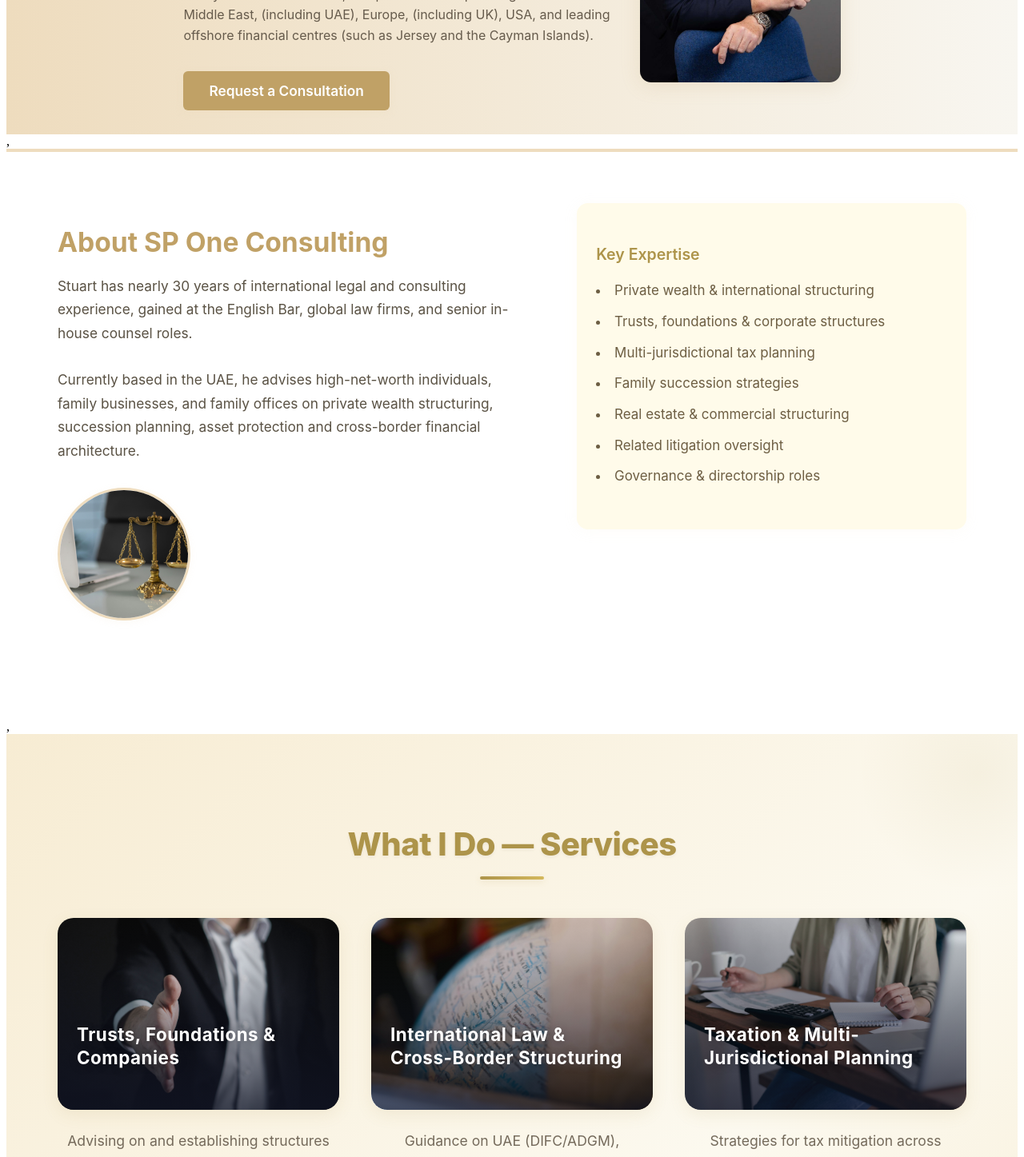
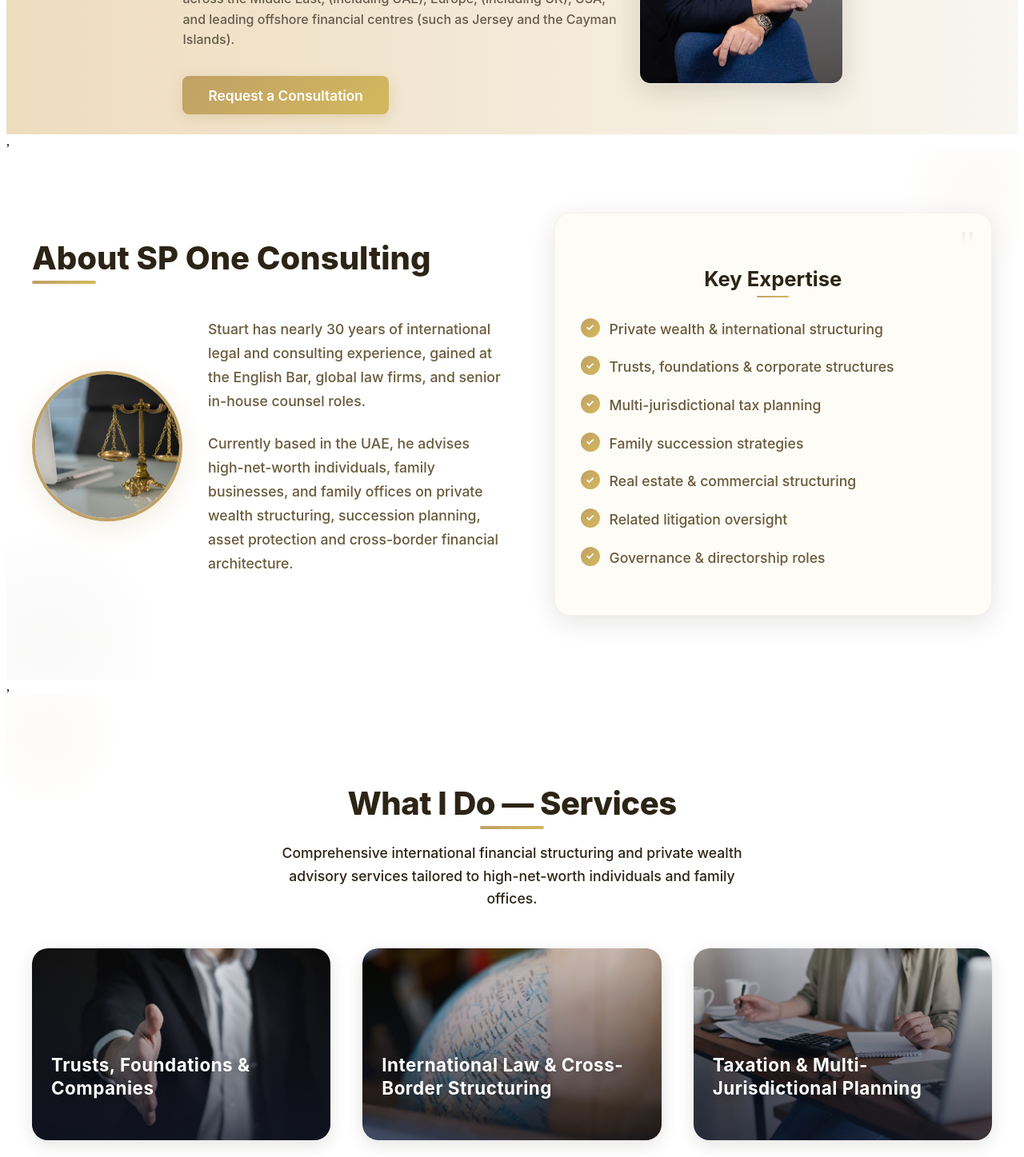
Before and after one commit to rahulSengupta01/lawyer, a React (Vite) app: page / in a window 1280 px wide. Shown: the part 340-1787 px from the top of the page at 80% size. Built offline with nearby package versions, Linux system fonts and the light colour scheme.

Commit message:
last changes

```diff
--- a/src/components/AboutSection.jsx
+++ b/src/components/AboutSection.jsx
@@ -26,100 +26,210 @@
   const width = useWindowWidth();
   const isMobile = width < 700;
 
+  const sand = '#c0a166';
+  const background = '#ffffff';
+  const textDark = '#2c2415';
+  const textLight = '#695a3c';
+
   return (
     <section
       style={{
-        background: '#fff',
-        padding: isMobile ? '2rem 4vw' : '4rem 5vw',
-        borderTop: '4px solid #eedcbe',
-        fontFamily: 'Inter, Poppins, sans-serif',
-        minHeight: '480px',
-        marginBottom: '2rem',
+        background,
+        padding: isMobile ? '3rem 1.5rem' : '5rem 0',
+        fontFamily: 'Inter, Poppins, serif',
+        width: '100%',
+        position: 'relative',
+        overflow: 'hidden'
       }}
     >
+      {/* Background decorations */}
+      <div style={{
+        position: 'absolute',
+        top: isMobile ? '-30px' : '-50px',
+        right: isMobile ? '-30px' : '-50px',
+        width: isMobile ? '120px' : '200px',
+        height: isMobile ? '120px' : '200px',
+        background: 'radial-gradient(circle, rgba(192,161,102,0.05) 0%, rgba(192,161,102,0) 70%)',
+        borderRadius: '50%'
+      }} />
+
+      <div style={{
+        position: 'absolute',
+        bottom: isMobile ? '-70px' : '-100px',
+        left: isMobile ? '-70px' : '-100px',
+        width: isMobile ? '180px' : '300px',
+        height: isMobile ? '180px' : '300px',
+        background: 'radial-gradient(circle, rgba(44,36,21,0.03) 0%, rgba(44,36,21,0) 70%)',
+        borderRadius: '50%'
+      }} />
+
       <div
         style={{
           display: 'flex',
           flexDirection: isMobile ? 'column' : 'row',
-          alignItems: isMobile ? 'flex-start' : 'flex-start',
+          alignItems: isMobile ? 'center' : 'flex-start',
           justifyContent: 'center',
           maxWidth: '1200px',
           margin: '0 auto',
-          gap: isMobile ? '1.7rem' : '3vw',
+          padding: '0 2vw',
+          gap: isMobile ? '2.5rem' : '4rem',
+          position: 'relative',
+          zIndex: 2
         }}
       >
         {/* Left - Profile narrative */}
         <div style={{
-          flex: isMobile ? undefined : '1 1 52%',
-          minWidth: '240px',
-          marginRight: isMobile ? '0' : '2vw',
-          width: isMobile ? '100%' : undefined,
-          textAlign: isMobile ? 'center' : 'left'
+          flex: '1 1 55%',
+          textAlign: isMobile ? 'center' : 'left',
+          display: 'flex',
+          flexDirection: 'column',
+          alignItems: isMobile ? 'center' : 'flex-start'
         }}>
           <h2 style={{
-            fontSize: isMobile ? '1.28rem' : '2.1rem',
-            fontWeight: '700',
-            marginBottom: isMobile ? '1.1rem' : '1.25rem',
-            color: '#c0a166',
+            fontSize: isMobile ? '1.9rem' : '2.5rem',
+            fontWeight: '800',
+            marginBottom: isMobile ? '1.5rem' : '2rem',
+            color: textDark,
+            lineHeight: '1.2',
+            position: 'relative',
+            width: '100%'
           }}>
             About SP One Consulting
+            <span style={{
+              position: 'absolute',
+              bottom: '-8px',
+              left: isMobile ? '50%' : '0',
+              transform: isMobile ? 'translateX(-50%)' : 'none',
+              width: '80px',
+              height: '4px',
+              background: 'linear-gradient(90deg, #c0a166, #d4b85c)',
+              borderRadius: '2px'
+            }}></span>
           </h2>
-          <p style={{
-            fontSize: isMobile ? '1rem' : '1.08rem',
-            color: '#5a5244',
-            lineHeight: '1.7',
-            marginBottom: isMobile ? '1.4rem' : '2rem',
+
+          <div style={{
+            display: 'flex',
+            flexDirection: isMobile ? 'column' : 'row',
+            alignItems: 'center',
+            gap: isMobile ? '1.5rem' : '2rem',
+            width: '100%'
           }}>
-            Stuart has nearly 30 years of international legal and consulting experience, gained at the
-English Bar, global law firms, and senior in-house counsel roles.<br /><br />
-            Currently based in the
-UAE, he advises high-net-worth individuals, family businesses, and family offices on
-private wealth structuring, succession planning, asset protection and cross-border financial
-architecture.
-          </p>
             <img
               src={lawAboutImage}
               alt="About SP One Consulting Portrait"
               style={{
-              width: isMobile ? '135px' : '160px',
-              height: isMobile ? '135px' : '160px',
+                width: isMobile ? '140px' : '180px',
+                height: isMobile ? '140px' : '180px',
                 objectFit: 'cover',
                 borderRadius: '50%',
-              border: '3px solid #eedcbe',
-              boxShadow: '0 2px 10px rgba(224, 202, 158, 0.09)',
-              marginBottom: isMobile ? '1.1rem' : '1.5rem',
+                border: `4px solid ${sand}`,
+                boxShadow: '0 8px 32px rgba(192, 161, 102, 0.2)',
+                flexShrink: 0
               }}
             />
+
+            <div>
+              <p style={{
+                fontSize: isMobile ? '1rem' : '1.1rem',
+                color: textLight,
+                lineHeight: '1.7',
+                marginBottom: isMobile ? '1rem' : '1.5rem',
+                fontWeight: '500',
+                textAlign: isMobile ? 'center' : 'left'
+              }}>
+                Stuart has nearly 30 years of international legal and consulting experience, gained at the
+                English Bar, global law firms, and senior in-house counsel roles.
+              </p>
+              <p style={{
+                fontSize: isMobile ? '1rem' : '1.1rem',
+                color: textLight,
+                lineHeight: '1.7',
+                fontWeight: '500',
+                textAlign: isMobile ? 'center' : 'left'
+              }}>
+                Currently based in the UAE, he advises high-net-worth individuals, family businesses, and family offices on
+                private wealth structuring, succession planning, asset protection and cross-border financial
+                architecture.
+              </p>
             </div>
+          </div>
+        </div>
+
         {/* Right - Expertise bullets */}
         <div style={{
-          flex: isMobile ? undefined : '1 1 39%',
-          background: '#fffbea',
-          borderRadius: '14px',
-          padding: isMobile ? '1.1rem 1rem' : '2rem 1.5rem',
-          boxShadow: '0 2px 18px #eedcbe19',
-          minWidth: '180px',
-          width: isMobile ? '100%' : undefined
+          flex: '1 1 45%',
+          background: '#fefcf7',
+          borderRadius: '20px',
+          padding: isMobile ? '2rem 1.5rem' : '2.5rem 2rem',
+          boxShadow: '0 8px 32px rgba(44, 36, 21, 0.12)',
+          border: '1px solid #f5f2eb',
+          position: 'relative'
         }}>
+          {/* Decorative quote mark */}
+          <div style={{
+            position: 'absolute',
+            top: '15px',
+            right: '20px',
+            fontSize: '3rem',
+            color: sand,
+            opacity: 0.1,
+            fontFamily: 'serif',
+            lineHeight: 1
+          }}>"</div>
+
           <h3 style={{
-            fontSize: isMobile ? '1rem' : '1.22rem',
-            color: '#ad944a',
-            fontWeight: '600',
-            marginBottom: isMobile ? '0.8rem' : '1.1rem',
-            textAlign: isMobile ? 'center' : 'left'
+            fontSize: isMobile ? '1.4rem' : '1.6rem',
+            color: textDark,
+            fontWeight: '700',
+            marginBottom: isMobile ? '1.5rem' : '2rem',
+            textAlign: 'center',
+            position: 'relative'
           }}>
             Key Expertise
+            <span style={{
+              position: 'absolute',
+              bottom: '-8px',
+              left: '50%',
+              transform: 'translateX(-50%)',
+              width: '40px',
+              height: '2px',
+              background: 'linear-gradient(90deg, #c0a166, #d4b85c)',
+              borderRadius: '1px'
+            }}></span>
           </h3>
+
           <ul style={{
-            color: '#6d5e43',
-            fontSize: isMobile ? '0.95rem' : '1.06rem',
-            listStyle: 'disc inside',
-            lineHeight: isMobile ? '1.75' : '2',
-            paddingLeft: '0'
+            color: textLight,
+            fontSize: isMobile ? '1rem' : '1.1rem',
+            listStyle: 'none',
+            lineHeight: '1.8',
+            paddingLeft: '0',
+            margin: 0
           }}>
             {expertiseList.map((item, idx) => (
-              <li key={idx} style={{ marginBottom: isMobile ? '0.15rem' : '0.3rem' }}>
-                {item}
+              <li key={idx} style={{
+                marginBottom: isMobile ? '0.8rem' : '1rem',
+                display: 'flex',
+                alignItems: 'flex-start',
+                gap: '0.75rem'
+              }}>
+                <div style={{
+                  background: 'linear-gradient(135deg, #c0a166, #d4b85c)',
+                  color: '#ffffff',
+                  borderRadius: '50%',
+                  width: '24px',
+                  height: '24px',
+                  display: 'flex',
+                  alignItems: 'center',
+                  justifyContent: 'center',
+                  fontWeight: '700',
+                  fontSize: '0.8rem',
+                  flexShrink: 0,
+                  marginTop: '2px'
+                }}>
+                  ✓
+                </div>
+                <span style={{ fontWeight: '500' }}>{item}</span>
               </li>
             ))}
           </ul>
--- a/src/components/HeroSection.jsx
+++ b/src/components/HeroSection.jsx
@@ -27,7 +27,7 @@
         justifyContent: 'center',
         padding: isMobile ? '2rem 5vw 2.5rem 5vw' : '0 5vw',
         flexDirection: isMobile ? 'column' : 'row',
-        fontFamily: 'Inter, Poppins, sans-serif'
+        fontFamily: 'Inter, Poppins, serif'
       }}
     >
       <div
@@ -53,7 +53,10 @@
             style={{
               fontSize: isMobile ? '2.2rem' : '3.8rem',
               marginBottom: isMobile ? '0.7rem' : '1rem',
-              fontWeight: '700'
+              fontWeight: '800',
+              color: '#2c2415',
+              lineHeight: '1.1',
+              letterSpacing: '-0.5px'
             }}
           >
             SP One Consulting
@@ -61,9 +64,9 @@
           <h2
             style={{
               fontSize: isMobile ? '1.09rem' : '1.28rem',
-              fontWeight: '500',
+              fontWeight: '600',
               marginBottom: isMobile ? '0.6rem' : '0.8rem',
-              color: '#705d3c'
+              color: '#695a3c'
             }}
           >
             Specialists in International Financial Structuring
@@ -73,7 +76,8 @@
               marginBottom: isMobile ? '1.3rem' : '2rem',
               color: '#665b4c',
               lineHeight: '1.6',
-              fontSize: isMobile ? '0.95rem' : '1rem'
+              fontSize: isMobile ? '0.95rem' : '1rem',
+              fontWeight: '500'
             }}
           >
             Providing expert cross-border advisory services on trusts, foundations, family business
@@ -85,14 +89,25 @@
             href="#contact"
             style={{
               display: 'inline-block',
-              background: '#c0a166',
+              background: 'linear-gradient(135deg, #c0a166, #d4b85c)',
               color: 'white',
               fontWeight: '600',
               padding: isMobile ? '0.7rem 1.4rem' : '0.85rem 2rem',
-              borderRadius: '6px',
+              borderRadius: '8px',
               textDecoration: 'none',
-              boxShadow: '0 2px 10px #eedcbe59',
-              fontSize: isMobile ? '1rem' : '1.08rem'
+              boxShadow: '0 4px 16px rgba(192, 161, 102, 0.3)',
+              fontSize: isMobile ? '1rem' : '1.08rem',
+              border: 'none',
+              cursor: 'pointer',
+              transition: 'transform 0.2s ease, box-shadow 0.2s ease'
+            }}
+            onMouseOver={(e) => {
+              e.target.style.transform = 'translateY(-2px)';
+              e.target.style.boxShadow = '0 6px 20px rgba(192, 161, 102, 0.4)';
+            }}
+            onMouseOut={(e) => {
+              e.target.style.transform = 'translateY(0)';
+              e.target.style.boxShadow = '0 4px 16px rgba(192, 161, 102, 0.3)';
             }}
           >
             Request a Consultation
@@ -116,10 +131,10 @@
               objectFit: isMobile ? 'contain' : 'cover',
               objectPosition: 'top center',
               borderRadius: '14px',
-    boxShadow: '0 4px 24px rgba(192, 161, 102, 0.18)',
+              boxShadow: '0 8px 32px rgba(44, 36, 21, 0.15)',
+              border: '1px solid #f0ece3'
             }}
           />
-
         </div>
       </div>
     </section>
--- a/src/components/ServiceSection.jsx
+++ b/src/components/ServiceSection.jsx
@@ -60,6 +60,10 @@
 const ServiceCard = ({ service, isMobile }) => {
   const [hover, setHover] = useState(false);
 
+  const sand = '#c0a166';
+  const textDark = '#2c2415';
+  const textLight = '#695a3c';
+
   return (
     <div
       style={{
@@ -86,8 +90,8 @@
           cursor: 'pointer',
           marginBottom: isMobile ? '0.8rem' : '1.5rem',
           boxShadow: hover
-            ? '0 12px 32px rgba(173, 148, 74, 0.25)'
-            : '0 6px 20px rgba(173, 148, 74, 0.12)',
+            ? '0 12px 32px rgba(192, 161, 102, 0.25)'
+            : '0 6px 20px rgba(44, 36, 21, 0.12)',
           transition: 'all 0.4s cubic-bezier(0.25, 0.46, 0.45, 0.94)',
           transform: hover ? 'translateY(-8px)' : 'translateY(0)',
         }}
@@ -125,7 +129,7 @@
             position: 'absolute',
             inset: 0,
             borderRadius: isMobile ? '14px' : '20px',
-            border: hover ? '2px solid rgba(173, 148, 74, 0.4)' : '2px solid transparent',
+            border: hover ? '2px solid rgba(192, 161, 102, 0.4)' : '2px solid transparent',
             zIndex: 2,
             transition: 'border-color 0.3s ease',
           }}
@@ -163,7 +167,7 @@
                 display: 'block',
                 width: hover ? (isMobile ? '40px' : '60px') : '0px',
                 height: '3px',
-                background: 'linear-gradient(90deg, #ad944a, #d4b85c)',
+                background: 'linear-gradient(90deg, #c0a166, #d4b85c)',
                 margin: isMobile ? '6px 0 0 0' : '12px 0 0 0',
                 transition: 'all 0.4s cubic-bezier(0.34, 1.56, 0.64, 1)',
                 borderRadius: '2px',
@@ -182,7 +186,7 @@
             right: '20px',
             width: '36px',
             height: '36px',
-            background: 'rgba(173, 148, 74, 0.9)',
+            background: 'rgba(192, 161, 102, 0.9)',
             borderRadius: '50%',
             display: 'flex',
             alignItems: 'center',
@@ -203,12 +207,12 @@
       <div
         style={{
           fontSize: isMobile ? '1rem' : '1.1rem',
-          color: '#665b4c',
+          color: textLight,
           textAlign: 'center',
           lineHeight: '1.7',
           padding: isMobile ? '0 2px' : '0 10px',
           maxWidth: isMobile ? '100%' : '360px',
-          fontWeight: '400',
+          fontWeight: '500',
           opacity: hover ? 1 : 0.9,
           margin: isMobile ? '0 auto' : undefined,
           transform: hover ? 'translateY(-2px)' : 'translateY(0)',
@@ -224,72 +228,94 @@
   const width = useWindowWidth();
   const isMobile = width < 700;
 
+  const sand = '#c0a166';
+  const textDark = '#2c2415';
+  const background = '#ffffff';
+
   return (
     <section
       style={{
-        background: 'linear-gradient(135deg, #f7ecd3 0%, #fcf9ef 50%, #f5e8c8 100%)',
-        padding: isMobile ? '2rem 1.5vw' : '5rem 5vw',
-        fontFamily: 'Inter, Poppins, sans-serif',
-        marginBottom: '3rem',
+        background,
+        padding: isMobile ? '3rem 1.5rem' : '5rem 0',
+        fontFamily: 'Inter, Poppins, serif',
+        width: '100%',
         position: 'relative',
-        overflow: 'hidden',
+        overflow: 'hidden'
       }}
     >
-      {/* Decorative backgrounds */}
-      <div
-        style={{
-          position: 'absolute',
-          top: isMobile ? '-40px' : '-100px',
-          right: isMobile ? '-40px' : '-100px',
-          width: isMobile ? '120px' : '300px',
-          height: isMobile ? '120px' : '300px',
-          background: 'radial-gradient(circle, rgba(173,148,74,0.08) 0%, rgba(173,148,74,0) 70%)',
-          borderRadius: '50%',
-        }}
-      ></div>
-      <div
-        style={{
-          position: 'absolute',
-          bottom: isMobile ? '-90px' : '-150px',
-          left: isMobile ? '-90px' : '-150px',
-          width: isMobile ? '180px' : '400px',
-          height: isMobile ? '180px' : '400px',
-          background: 'radial-gradient(circle, rgba(173,148,74,0.05) 0%, rgba(173,148,74,0) 70%)',
-          borderRadius: '50%',
-        }}
-      ></div>
+      {/* Background decorations */}
+      <div style={{
+        position: 'absolute',
+        top: isMobile ? '-30px' : '-50px',
+        left: isMobile ? '-30px' : '-50px',
+        width: isMobile ? '120px' : '200px',
+        height: isMobile ? '120px' : '200px',
+        background: 'radial-gradient(circle, rgba(192,161,102,0.05) 0%, rgba(192,161,102,0) 70%)',
+        borderRadius: '50%'
+      }} />
 
-      <div style={{ position: 'relative', zIndex: 1 }}>
+      <div style={{
+        position: 'absolute',
+        bottom: isMobile ? '-70px' : '-100px',
+        right: isMobile ? '-70px' : '-100px',
+        width: isMobile ? '180px' : '300px',
+        height: isMobile ? '180px' : '300px',
+        background: 'radial-gradient(circle, rgba(44,36,21,0.03) 0%, rgba(44,36,21,0) 70%)',
+        borderRadius: '50%'
+      }} />
+
+      <div style={{
+        position: 'relative',
+        zIndex: 2,
+        maxWidth: '1200px',
+        margin: '0 auto',
+        padding: '0 2vw'
+      }}>
         <h2
           style={{
-            fontSize: isMobile ? '1.65rem' : '2.5rem',
-            marginBottom: isMobile ? '0.5rem' : '1rem',
+            fontSize: isMobile ? '1.9rem' : '2.5rem',
             fontWeight: '800',
-            color: '#ad944a',
+            color: textDark,
             textAlign: 'center',
             letterSpacing: '-0.5px',
-            textShadow: '0 2px 4px rgba(0,0,0,0.05)',
+            marginBottom: isMobile ? '1rem' : '1.5rem',
+            lineHeight: '1.2',
+            position: 'relative'
           }}
         >
           What I Do — Services
+          <span style={{
+            position: 'absolute',
+            bottom: '-8px',
+            left: '50%',
+            transform: 'translateX(-50%)',
+            width: '80px',
+            height: '4px',
+            background: 'linear-gradient(90deg, #c0a166, #d4b85c)',
+            borderRadius: '2px'
+          }}></span>
         </h2>
-        <div
-          style={{
-            width: isMobile ? '45px' : '80px',
-            height: '4px',
-            background: 'linear-gradient(90deg, #ad944a, #d4b85c)',
-            margin: isMobile ? '0 auto 2.1rem auto' : '0 auto 3rem auto',
-            borderRadius: '2px',
-            boxShadow: '0 2px 8px rgba(173, 148, 74, 0.2)',
-          }}
-        ></div>
+
+        <p style={{
+          color: textDark,
+          fontSize: isMobile ? '1rem' : '1.1rem',
+          textAlign: 'center',
+          lineHeight: '1.6',
+          marginBottom: isMobile ? '2rem' : '3rem',
+          fontWeight: '500',
+          maxWidth: '600px',
+          marginLeft: 'auto',
+          marginRight: 'auto'
+        }}>
+          Comprehensive international financial structuring and private wealth advisory services
+          tailored to high-net-worth individuals and family offices.
+        </p>
+
         <div
           style={{
             display: 'grid',
             gridTemplateColumns: isMobile ? '1fr' : 'repeat(auto-fit, minmax(350px, 1fr))',
             gap: isMobile ? '1.6rem' : '2.5rem',
-            maxWidth: '1300px',
-            margin: '0 auto',
           }}
         >
           {services.map((service, idx) => (
```
Also changed, not shown: src/components/EducationSection.jsx (+31 -106 lines), src/components/ExperienceSection.jsx (+3 -11 lines). Lines whose indentation alone changed are shown as unchanged.
